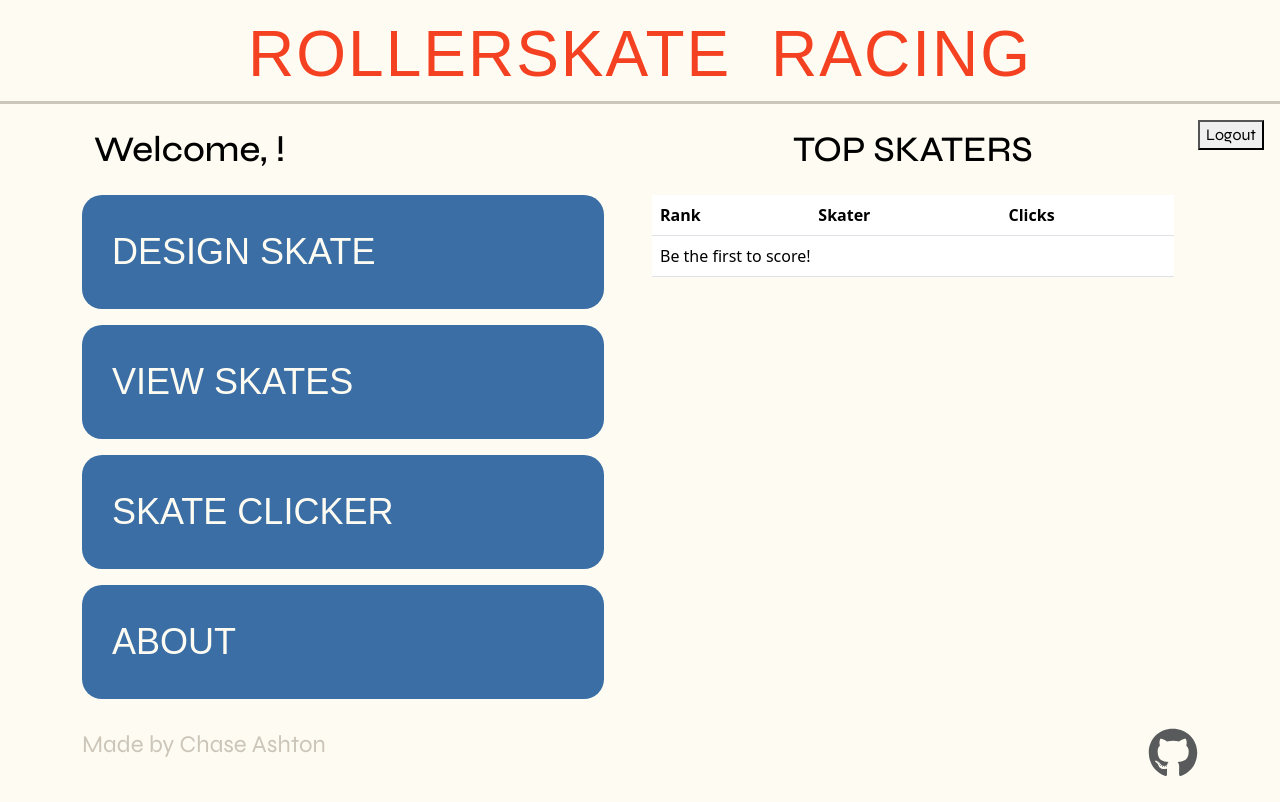
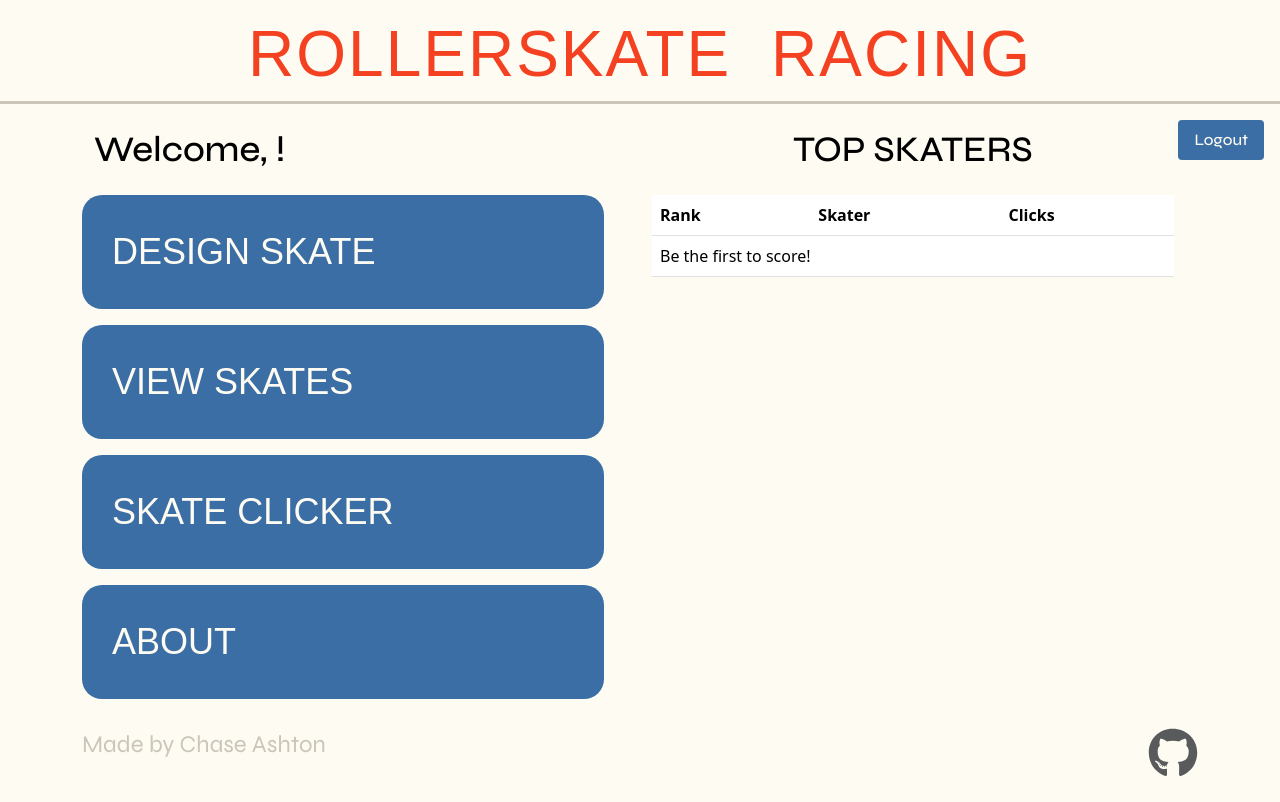
Before and after one commit to chashton404/startup, a React (Vite) app: page /landing in a window 1280 px wide. Built offline with nearby package versions, Linux system fonts and the light colour scheme; no server answers; a web font is replaced by a local one.

Commit message:
Changed Appearance of Logout Button

```diff
--- a/src/landing/landing.jsx
+++ b/src/landing/landing.jsx
@@ -146,7 +146,7 @@ export function LandingPage({username}) {
 return (
     <main style={{ height: 'calc(100vh - 200px)', position: 'relative'}}>
         <ErrorModal isOpen={errorModalOpen} onCancel={closeModal} />
-        <button className="position-absolute top-0 end-0 mt-3 me-3"
+        <button className="position-absolute top-0 end-0 mt-3 me-3 btn signin-button-primary"
         style={{ fontFamily: 'Syne', zIndex: 1 }} onClick={logoutUser}>Logout</button>
         <div className="container mt-4">
             <div className="row">
```
